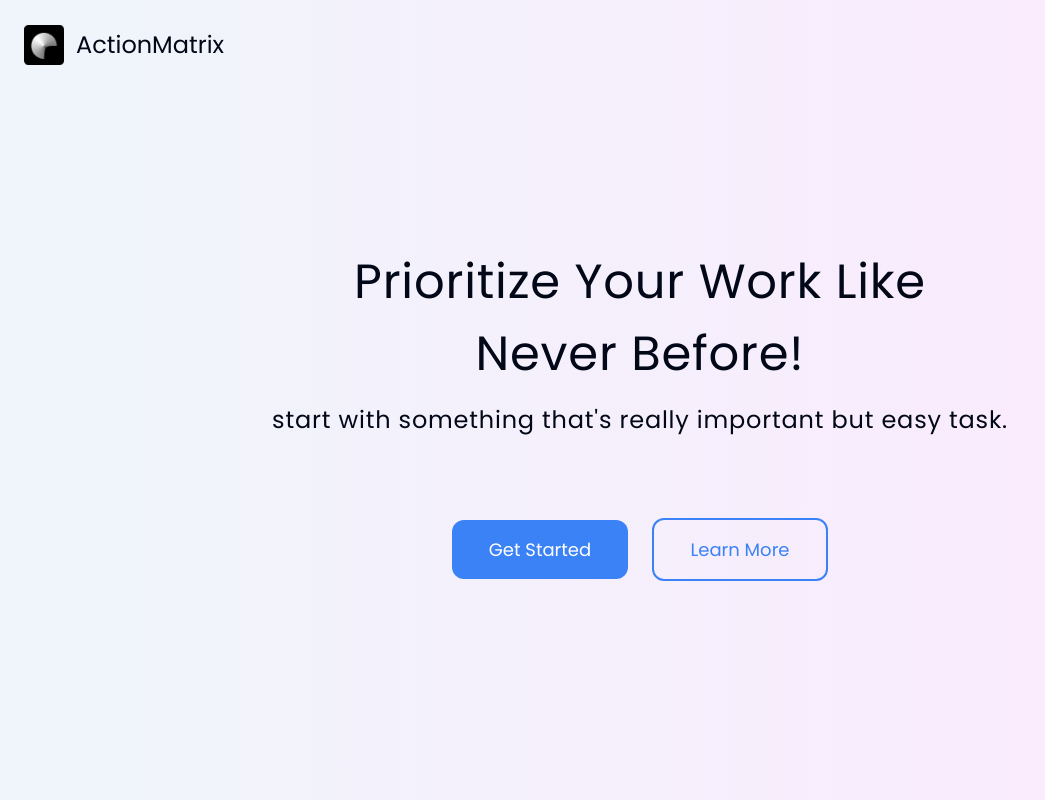
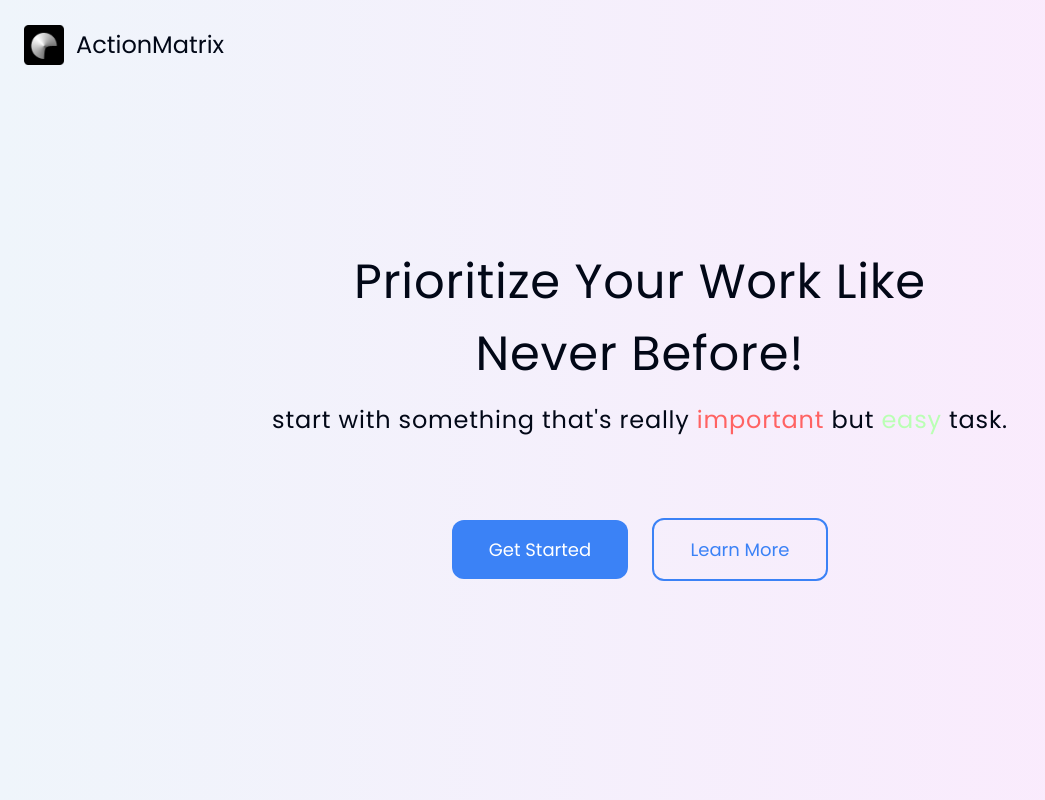
Before and after one commit to CLOUDoort/ActionMatrix, a React (Vite) app: page / in a window 1280 px wide. Shown: the top 800 px of the page, without its empty margins (0-1045 px from the left). Built offline with nearby package versions, Linux system fonts and the light colour scheme.

Commit message:
style: style 변경

```diff
--- a/src/features/task/TodoList.tsx
+++ b/src/features/task/TodoList.tsx
@@ -1,4 +1,4 @@
-import { LoaderFunction, useFetcher, useLoaderData } from 'react-router-dom';
+import { LoaderFunction, useLoaderData } from 'react-router-dom';
 import { getTasks } from '../../services/apiTasks';
 import AppMain from '../../ui/AppMain';
 import Label from '../../ui/Label';
@@ -15,7 +15,7 @@ const TodoList = () => {
       {todo.length === 0 ? (
         <NoTasks type="Todo" />
       ) : (
-        <div className="flex flex-col w-full h-full">
+        <div className="flex flex-col w-full ">
           {todo.map((task: Task) => (
             <TaskItem task={task} key={task.id} />
           ))}
--- a/src/ui/AppMain.tsx
+++ b/src/ui/AppMain.tsx
@@ -34,7 +34,7 @@ const AppMain = ({ children, name, style = '' }: { children: ReactNode; name: st
           <span>New Task</span>
         </Button>
       </div>
-      <div className={`flex-1 h-full ${style}`}>{children}</div>
+      <div className={`flex-1 h-full w-full ${style}`}>{children}</div>
     </section>
   );
 };
--- a/src/ui/Home.tsx
+++ b/src/ui/Home.tsx
@@ -15,9 +15,8 @@ const Home = () => {
             Prioritize Your Work Like <br /> Never Before!
           </h1>
           <h3 className="text-h5 lg:text-h4">
-            start with something that's really{' '}
-            <span className="text-High1">important</span> but{' '}
-            <span className="text-Low1">easy</span> task.
+            start with something that's really <span className="text-High">important</span> but{' '}
+            <span className="text-Low">easy</span> task.
           </h3>
         </div>
         <div className="space-x-6">
```
Also changed, not shown: src/features/create/CreateSubtaskItem.tsx (+4 -4 lines).
